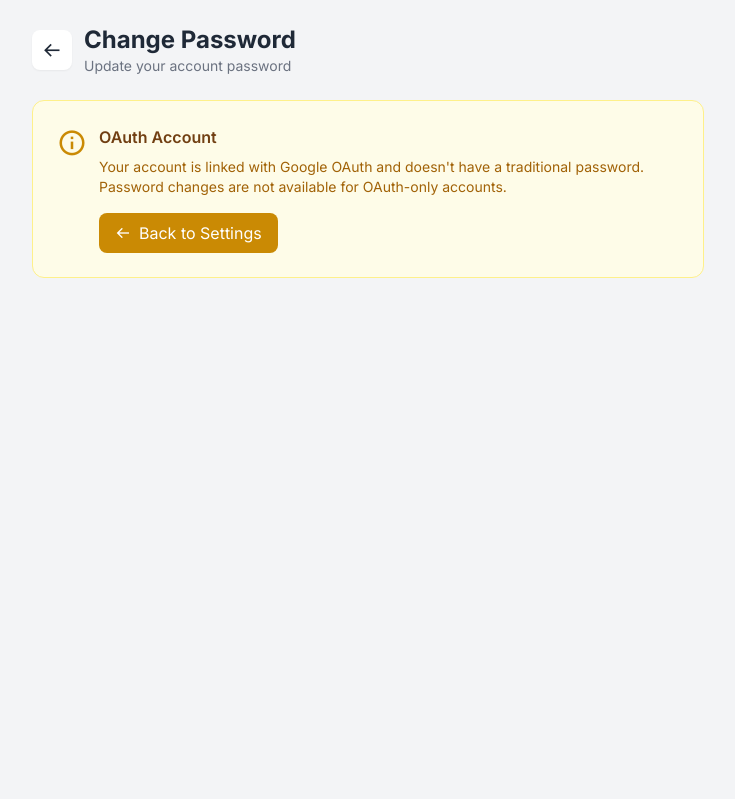
After one commit to clickTwice26/Neobank-Release, a Flask app: template templates/settings/change_password.html in a window 1280 px wide. The commit adds this page. Shown: the top 799 px of the page, without its empty margins (272-1007 px from the left). Run offline with Flask 3, Linux system fonts and the light colour scheme; the template is opened without the code that fills it, so the values that code supplies are empty; some libraries are stand-ins or nearby versions.

Commit message:
feat: Add change password functionality and update settings UI

```diff
--- /dev/null
+++ b/templates/settings/change_password.html
@@ -0,0 +1,231 @@
+{% extends "base.html" %}
+
+{% block title %}Change Password - NeoBank{% endblock %}
+
+{% block content %}
+<div class="max-w-2xl mx-auto space-y-6">
+    <!-- Header -->
+    <div class="flex items-center gap-3">
+        <a href="{{ url_for('settings.index') }}"
+           class="w-10 h-10 rounded-lg bg-white flex items-center justify-center hover:bg-gray-100 transition shadow-sm">
+            <i class='bx bx-arrow-back text-xl text-text-dark'></i>
+        </a>
+        <div>
+            <h1 class="text-2xl font-bold text-text-dark">Change Password</h1>
+            <p class="text-text-gray text-sm">Update your account password</p>
+        </div>
+    </div>
+
+    {% if not can_change_password %}
+    <!-- OAuth Warning -->
+    <div class="bg-yellow-50 border border-yellow-200 rounded-xl p-6">
+        <div class="flex items-start gap-3">
+            <i class='bx bx-info-circle text-yellow-600 text-3xl'></i>
+            <div>
+                <p class="font-semibold text-yellow-900 mb-2">OAuth Account</p>
+                <p class="text-sm text-yellow-700">
+                    Your account is linked with Google OAuth and doesn't have a traditional password.
+                    Password changes are not available for OAuth-only accounts.
+                </p>
+                <a href="{{ url_for('settings.index') }}"
+                   class="inline-flex items-center gap-2 mt-4 px-4 py-2 bg-yellow-600 text-white rounded-lg hover:bg-yellow-700 transition">
+                    <i class='bx bx-arrow-back'></i>
+                    Back to Settings
+                </a>
+            </div>
+        </div>
+    </div>
+    {% else %}
+    <!-- Security Info -->
+    <div class="bg-blue-50 border border-blue-200 rounded-xl p-4">
+        <div class="flex items-start gap-3">
+            <i class='bx bx-shield text-blue-600 text-2xl'></i>
+            <div>
+                <p class="font-semibold text-blue-900 mb-1">Security Tips</p>
+                <ul class="text-sm text-blue-700 space-y-1 list-disc list-inside">
+                    <li>Use a strong password with at least 6 characters</li>
+                    <li>Include a mix of letters, numbers, and symbols</li>
+                    <li>Don't use the same password for multiple accounts</li>
+                    <li>Never share your password with anyone</li>
+                </ul>
+            </div>
+        </div>
+    </div>
+
+    <!-- Change Password Form -->
+    <div class="bg-white rounded-xl p-6 shadow-sm">
+        <form method="POST" class="space-y-6">
+            <!-- Current Password -->
+            <div class="floating-label-input">
+                <input type="password" name="current_password" id="current_password"
+                       placeholder=" " required
+                       class="w-full px-4 py-3 border border-gray-300 rounded-lg focus:outline-none focus:ring-2 focus:ring-accent focus:border-transparent transition">
+                <label for="current_password">Current Password</label>
+                <div class="mt-1 flex items-center gap-2">
+                    <i class='bx bx-lock-alt text-text-gray text-sm'></i>
+                    <span class="text-xs text-text-gray">Enter your current password</span>
+                </div>
+            </div>
+
+            <!-- New Password -->
+            <div class="floating-label-input">
+                <input type="password" name="new_password" id="new_password"
+                       placeholder=" " required minlength="6"
+                       class="w-full px-4 py-3 border border-gray-300 rounded-lg focus:outline-none focus:ring-2 focus:ring-accent focus:border-transparent transition">
+                <label for="new_password">New Password</label>
+                <div class="mt-1 flex items-center gap-2">
+                    <i class='bx bx-key text-text-gray text-sm'></i>
+                    <span class="text-xs text-text-gray">At least 6 characters</span>
+                </div>
+            </div>
+
+            <!-- Confirm New Password -->
+            <div class="floating-label-input">
+                <input type="password" name="confirm_password" id="confirm_password"
+                       placeholder=" " required minlength="6"
+                       class="w-full px-4 py-3 border border-gray-300 rounded-lg focus:outline-none focus:ring-2 focus:ring-accent focus:border-transparent transition">
+                <label for="confirm_password">Confirm New Password</label>
+                <div class="mt-1 flex items-center gap-2">
+                    <i class='bx bx-check-shield text-text-gray text-sm'></i>
+                    <span class="text-xs text-text-gray">Re-enter your new password</span>
+                </div>
+            </div>
+
+            <!-- Password Strength Indicator -->
+            <div id="password-strength" class="hidden">
+                <div class="flex items-center gap-2 mb-2">
+                    <span class="text-sm text-text-gray">Password Strength:</span>
+                    <span id="strength-text" class="text-sm font-semibold"></span>
+                </div>
+                <div class="h-2 bg-gray-200 rounded-full overflow-hidden">
+                    <div id="strength-bar" class="h-full transition-all duration-300"></div>
+                </div>
+            </div>
+
+            <!-- Buttons -->
+            <div class="flex flex-col sm:flex-row gap-3">
+                <button type="submit"
+                        class="flex-1 bg-accent text-white px-6 py-3 rounded-lg hover:bg-opacity-90 transition font-semibold flex items-center justify-center gap-2">
+                    <i class='bx bx-save'></i>
+                    Change Password
+                </button>
+                <a href="{{ url_for('settings.index') }}"
+                   class="flex-1 bg-gray-200 text-text-dark px-6 py-3 rounded-lg hover:bg-gray-300 transition font-semibold text-center">
+                    Cancel
+                </a>
+            </div>
+        </form>
+    </div>
+
+    <!-- Additional Security Options -->
+    <div class="bg-white rounded-xl p-6 shadow-sm">
+        <h3 class="font-semibold text-text-dark mb-3 flex items-center gap-2">
+            <i class='bx bx-info-circle text-accent'></i>
+            Additional Security
+        </h3>
+        <div class="space-y-3 text-sm text-text-gray">
+            <p>
+                <strong class="text-text-dark">Two-Factor Authentication:</strong>
+                Coming soon - Add an extra layer of security to your account
+            </p>
+            <p>
+                <strong class="text-text-dark">Active Sessions:</strong>
+                Coming soon - View and manage devices with access to your account
+            </p>
+        </div>
+    </div>
+    {% endif %}
+</div>
+
+<script>
+document.addEventListener('DOMContentLoaded', function() {
+    const newPasswordInput = document.getElementById('new_password');
+    const confirmPasswordInput = document.getElementById('confirm_password');
+    const strengthIndicator = document.getElementById('password-strength');
+    const strengthBar = document.getElementById('strength-bar');
+    const strengthText = document.getElementById('strength-text');
+
+    if (newPasswordInput) {
+        // Password strength checker
+        newPasswordInput.addEventListener('input', function() {
+            const password = this.value;
+
+            if (password.length === 0) {
+                strengthIndicator.classList.add('hidden');
+                return;
+            }
+
+            strengthIndicator.classList.remove('hidden');
+
+            let strength = 0;
+            let strengthLabel = '';
+            let strengthColor = '';
+
+            // Length check
+            if (password.length >= 6) strength += 25;
+            if (password.length >= 8) strength += 15;
+            if (password.length >= 12) strength += 10;
+
+            // Character variety checks
+            if (/[a-z]/.test(password)) strength += 15;
+            if (/[A-Z]/.test(password)) strength += 15;
+            if (/[0-9]/.test(password)) strength += 10;
+            if (/[^a-zA-Z0-9]/.test(password)) strength += 10;
+
+            // Set label and color
+            if (strength < 30) {
+                strengthLabel = 'Weak';
+                strengthColor = 'bg-red-500';
+            } else if (strength < 60) {
+                strengthLabel = 'Fair';
+                strengthColor = 'bg-yellow-500';
+            } else if (strength < 80) {
+                strengthLabel = 'Good';
+                strengthColor = 'bg-blue-500';
+            } else {
+                strengthLabel = 'Strong';
+                strengthColor = 'bg-green-500';
+            }
+
+            strengthBar.className = `h-full transition-all duration-300 ${strengthColor}`;
+            strengthBar.style.width = strength + '%';
+            strengthText.textContent = strengthLabel;
+            strengthText.className = `text-sm font-semibold ${strengthColor.replace('bg-', 'text-')}`;
+        });
+
+        // Password match validation
+        const validatePasswordMatch = function() {
+            if (confirmPasswordInput.value === '') return;
+
+            if (newPasswordInput.value === confirmPasswordInput.value) {
+                confirmPasswordInput.setCustomValidity('');
+                confirmPasswordInput.classList.remove('border-red-500');
+                confirmPasswordInput.classList.add('border-green-500');
+            } else {
+                confirmPasswordInput.setCustomValidity('Passwords do not match');
+                confirmPasswordInput.classList.remove('border-green-500');
+                confirmPasswordInput.classList.add('border-red-500');
+            }
+        };
+
+        newPasswordInput.addEventListener('input', validatePasswordMatch);
+        confirmPasswordInput.addEventListener('input', validatePasswordMatch);
+    }
+});
+</script>
+
+<style>
+.floating-label-input {
+    @apply relative;
+}
+
+.floating-label-input input:focus + label,
+.floating-label-input input:not(:placeholder-shown) + label {
+    @apply -top-2 left-2 text-xs bg-white px-2 text-accent;
+}
+
+.floating-label-input label {
+    @apply absolute left-4 top-3 text-text-gray transition-all pointer-events-none;
+}
+</style>
+{% endblock %}
```
Also changed, not shown: routes/settings.py (+67 -0 lines), templates/settings/index.html (+19 -4 lines).
